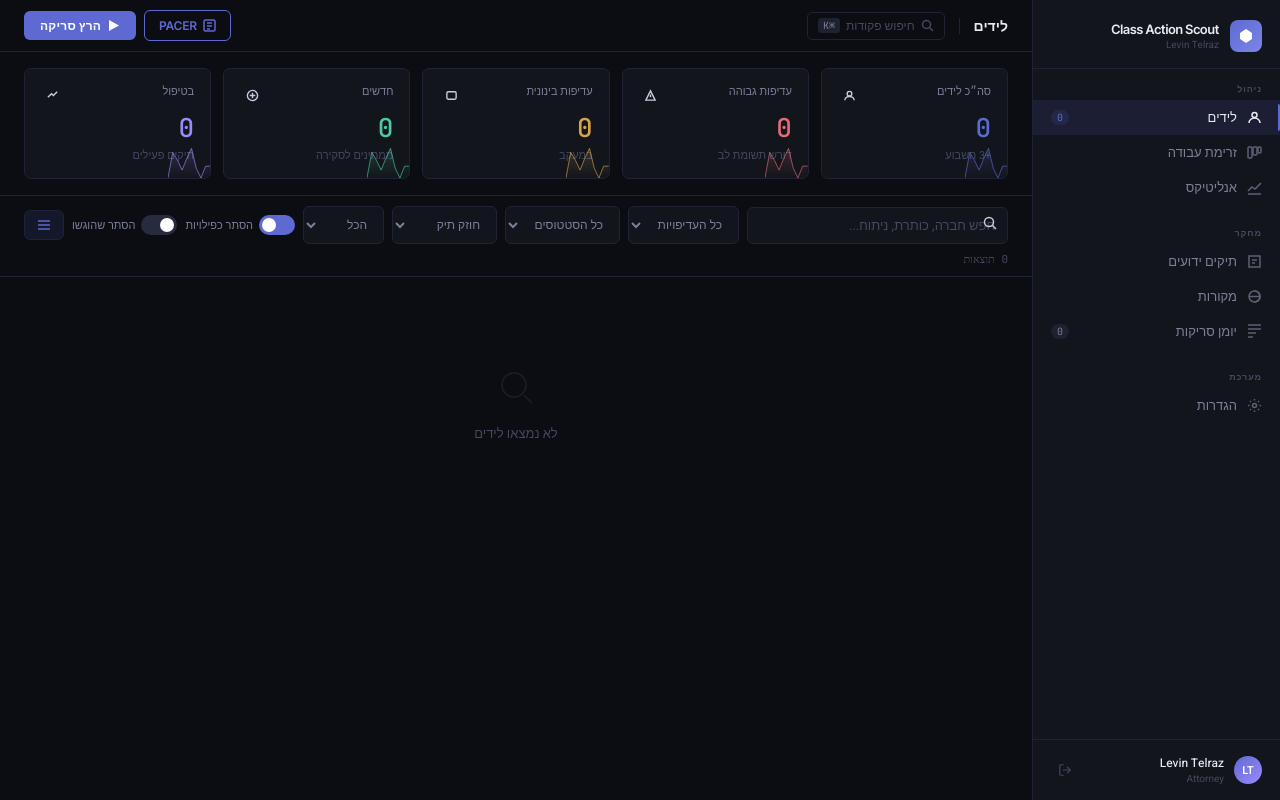
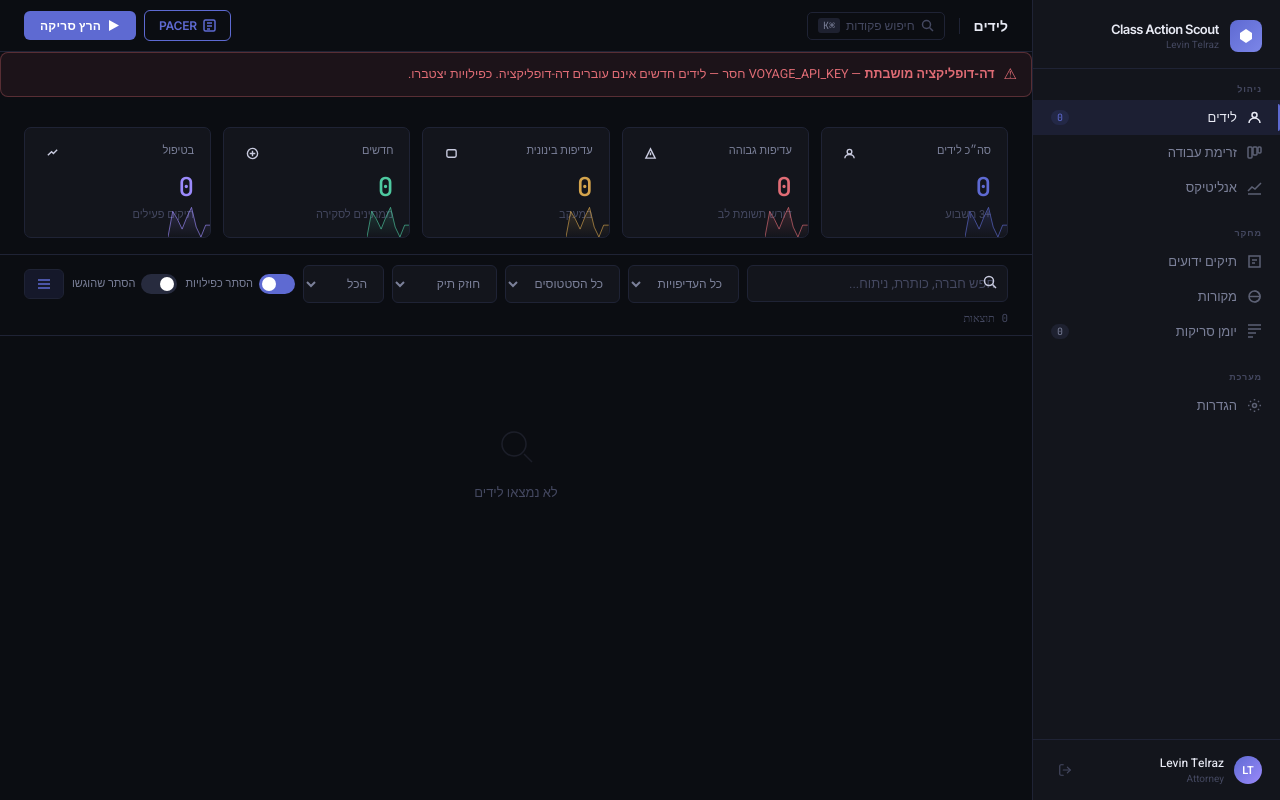
Before and after one commit to telrazohadadvocate-ops/class-action-scout, a Flask app: page / in a window 1280 px wide. Run offline with Flask 3, Linux system fonts and the light colour scheme; the visitor is signed in with stand-in values (Sample User, id 1); data that the repository does not hold is empty.

Commit message:
Add dedup health check: scan-run log + dashboard banner
Surfaces silent dedup regressions (e.g. VOYAGE_API_KEY dropped on the web
service, which stops clustering with no visible symptom).

- main.py: at the end of each scan run, log embedding coverage among
  analysis-eligible canonical leads (embedded/total), plus a WARNING when
  dedup is disabled or coverage < 90%.
- app.py: /api/stats now returns dedup_enabled, dedup_coverage, and
  dedup_healthy (enabled AND coverage >= 90%).
- dashboard.html: red "דה-דופליקציה מושבתת" banner on the leads view when
  dedup_healthy is false, naming the cause (key missing vs low coverage).

Co-Authored-By: Claude Opus 4.8 (1M context) <noreply@anthropic.com>

```diff
--- a/app.py
+++ b/app.py
@@ -13,7 +13,10 @@ if sys.platform == "win32":
 from flask import Flask, jsonify, request, send_from_directory, session, redirect, url_for, render_template
 from flask_cors import CORS
 from sqlalchemy import func
-from config.settings import DATABASE_URL, DATABASE_PATH, DASHBOARD_PASSWORD, FLASK_SECRET_KEY
+from config.settings import (
+    DATABASE_URL, DATABASE_PATH, DASHBOARD_PASSWORD, FLASK_SECRET_KEY,
+    VOYAGE_API_KEY, MIN_RELEVANCE_SCORE,
+)
 from database.models import init_database, get_session, Lead, ScrapeLog
 from analysis.value_estimator import nis_bucket
 
@@ -215,6 +218,15 @@ def update_status(lid):
 def get_stats():
     db = get_db()
     last = db.query(ScrapeLog).order_by(ScrapeLog.completed_at.desc()).first()
+    # Dedup health — embedding coverage among analysis-eligible canonical leads
+    elig = db.query(Lead).filter(
+        Lead.relevance_score >= MIN_RELEVANCE_SCORE,
+        (Lead.is_duplicate_of_known.is_(None)) | (Lead.is_duplicate_of_known == False),
+    )
+    elig_total = elig.count()
+    elig_embedded = elig.filter(Lead.embedding.isnot(None)).count()
+    coverage = (elig_embedded / elig_total) if elig_total else 1.0
+    dedup_enabled = bool(VOYAGE_API_KEY)
     return jsonify({
         "total": db.query(Lead).count(),
         "high": db.query(Lead).filter(Lead.priority=="high").count(),
@@ -223,6 +235,10 @@ def get_stats():
         "pursuing": db.query(Lead).filter(Lead.status=="pursuing").count(),
         "duplicates_merged": db.query(Lead).filter(Lead.is_duplicate_of_known==True).count(),
         "last_run": last.completed_at.isoformat() if last and last.completed_at else None,
+        # Dedup health signal for the dashboard banner
+        "dedup_enabled": dedup_enabled,
+        "dedup_coverage": round(coverage, 3),
+        "dedup_healthy": dedup_enabled and coverage >= 0.9,
     })
 
 @app.route("/api/run", methods=["POST"])
--- a/templates/dashboard.html
+++ b/templates/dashboard.html
@@ -266,6 +266,7 @@ a{color:inherit;text-decoration:none}
 .tag-src{background:var(--blue-bg);color:var(--blue);border:1px solid rgba(97,175,239,0.15)}
 .tag-na-il{background:var(--surface-3);color:var(--text-dim);border:1px solid var(--border)}
 .tag-filed{background:var(--red-bg);color:var(--red);border:1px solid rgba(224,108,117,0.35);font-weight:600}
+.dedup-banner{align-items:center;gap:9px;padding:10px 14px;margin-bottom:14px;background:var(--red-bg);border:1px solid rgba(224,108,117,0.3);border-radius:8px;color:var(--red);font-size:12.5px;line-height:1.5}
 
 /* ══ VALUE ESTIMATION DISPLAY ══ */
 .lead-value-row{display:flex;align-items:center;gap:5px;margin-top:3px;flex-wrap:wrap}
@@ -591,6 +592,7 @@ a{color:inherit;text-decoration:none}
 
     <!-- ══ LEADS VIEW ══ -->
     <div class="view active" id="view-leads">
+      <div id="dedupBanner" class="dedup-banner" style="display:none" dir="rtl"></div>
       <div class="stats-bar" id="statsBar"></div>
       <div class="toolbar">
         <div class="search-wrap">
@@ -853,9 +855,26 @@ async function loadStats() {
     stats = DEMO_STATS;
   }
   renderStats();
+  renderDedupBanner();
   document.getElementById('nb-leads').textContent = stats.total || 0;
   if (stats.last_run) {
     document.getElementById('lastRun').textContent = new Date(stats.last_run).toLocaleString('he-IL');
+  }
+}
+
+function renderDedupBanner() {
+  const el = document.getElementById('dedupBanner');
+  if (!el) return;
+  // Only surface when the API reported an unhealthy dedup state
+  if (stats.dedup_healthy === false) {
+    const pct = Math.round((stats.dedup_coverage ?? 0) * 100);
+    const cause = stats.dedup_enabled === false
+      ? 'VOYAGE_API_KEY חסר — לידים חדשים אינם עוברים דה-דופליקציה. כפילויות יצטברו.'
+      : `כיסוי הטמעות ${pct}% (מתחת ל-90%) — ייתכנו כפילויות שלא זוהו.`;
+    el.innerHTML = `<span style="font-size:15px">⚠</span><span><strong>דה-דופליקציה מושבתת</strong> — ${cause}</span>`;
+    el.style.display = 'flex';
+  } else {
+    el.style.display = 'none';
   }
 }
 
```
Also changed, not shown: main.py (+13 -0 lines).
